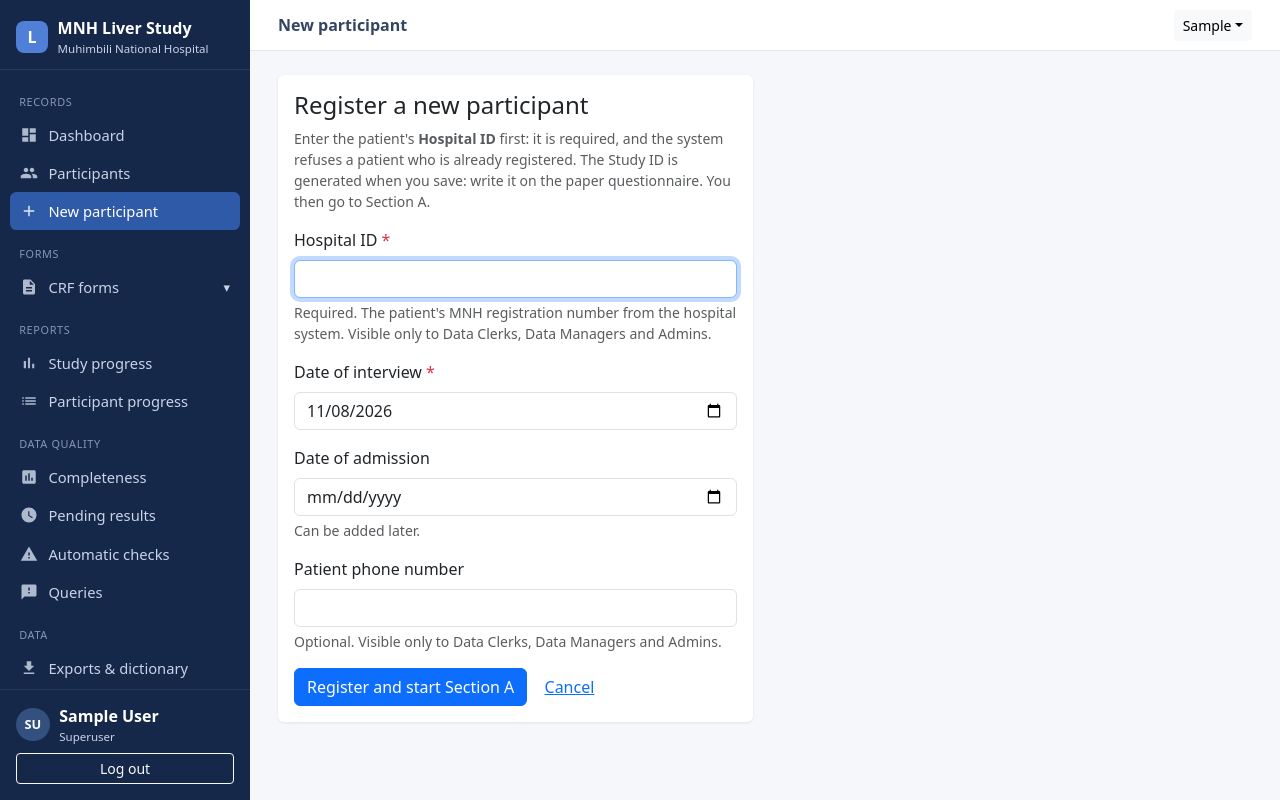
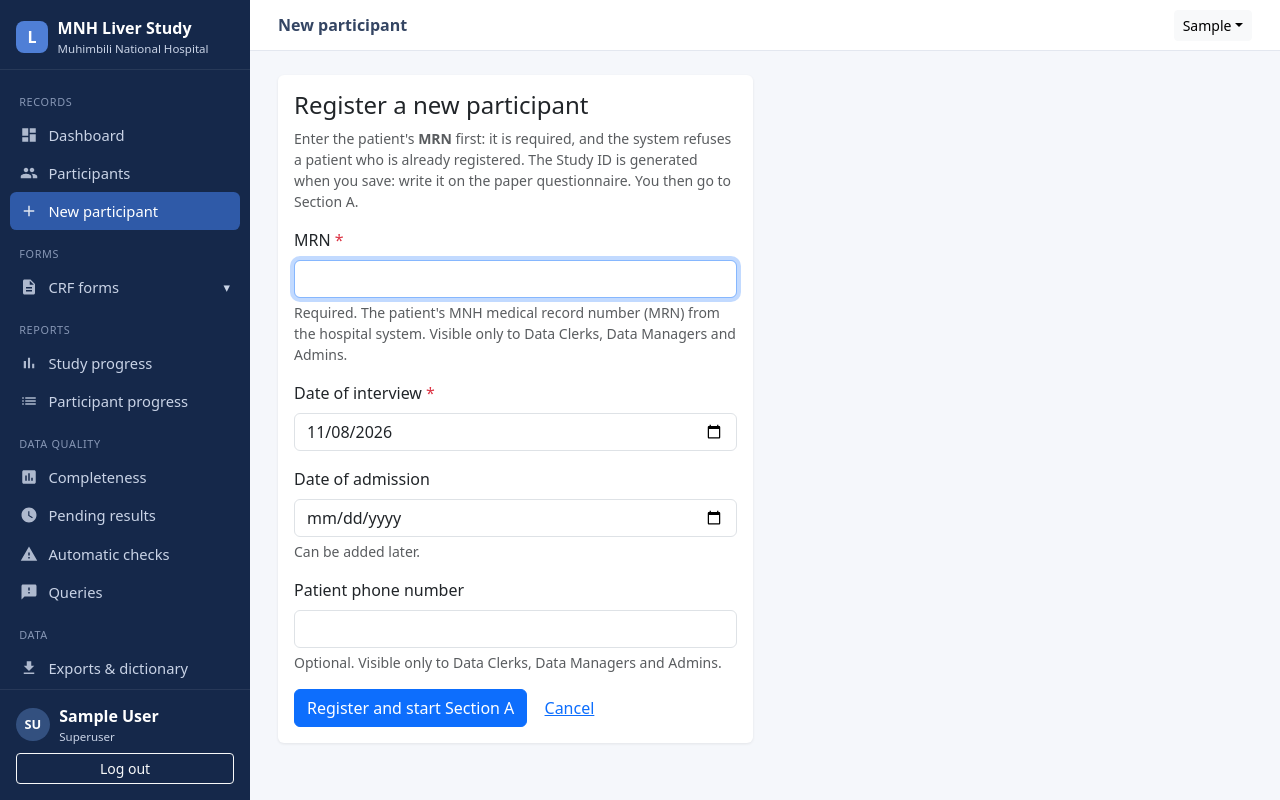
Before and after one commit to Maquiz1/chronic, a Django app: page /records/new/ in a window 1280 px wide. Run offline with Django 5.2, Linux system fonts and the light colour scheme; the visitor is signed in with stand-in values (Sample User, id 1); parts of the project's set-up code (start-up, migrations or seed data) failed here and were passed over.

Commit message:
Show MRN instead of interviewer on the participant list, filter by MRN
Hospital ID is labelled MRN everywhere (decision D35 answered: use the
medical record number). The participant list shows the MRN column and an
MRN filter box for roles allowed to see identifiers; investigators still
see neither.

Co-Authored-By: Claude Opus 5.5 <noreply@anthropic.com>

```diff
--- a/crf/decisions.py
+++ b/crf/decisions.py
@@ -16,7 +16,7 @@ DECISIONS = [
     ('D21', 'High', 'Dates', 'H, L1', 'There is no admission date or discharge/death date, so length of stay (L1) cannot be checked, and lab timing cannot be judged. Cause and date of death are not collected.', 'Admission date (H5) and discharge/death date (L3) added; L1 is checked against them. Decide whether to add cause of death.', 'PI', '', 'Open'),
     ('D36', 'High', 'Child-Pugh', 'F7a', 'CRF v0.2 grades ascites as Moderate or Severe only. Child-Pugh uses None / Mild (slight, or controlled with diuretics) = 2 / Moderate-severe (tense or refractory) = 3, so the grades do not map directly.', 'For now: Absent = 1, Moderate = 2, Severe = 3 points. Either confirm, or print the Child-Pugh grades (None / Mild / Moderate-severe) on the CRF.', 'PI + supervisor', '', 'Open'),
     ('D37', 'High', 'Primary outcome', 'Section K', 'CRF v0.2 removed "Does the patient meet accepted criteria for liver transplantation?", but "need for liver transplantation" is in the study title. There is no longer any item that records the outcome.', 'Calculated: transplant indicated = any of Child-Pugh C, MELD-Na >= 15, recurrent variceal bleeding (K1), refractory ascites (K2), recurrent encephalopathy (K3), HCC within Milan. Confirm the list (and whether one indication is enough) from the proposal.', 'PI + statistician', '', 'Open'),
-    ('D35', 'Medium', 'Hospital ID', 'H1a', 'The hospital registration number is recorded for every patient and is required before a participant can be registered, but it is not printed on the CRF, and its format is not stated. The MNH system shows both an MR number (one per patient) and an IP number (one per admission).', 'Required and unique; letters, digits, "-", "/" and "." accepted, stored in capitals. Proposed: use the MR number (stays the same across admissions) and add a "Hospital ID" line to the CRF header.', 'PI', '', 'Open'),
+    ('D35', 'Medium', 'MRN', 'H1a', 'The hospital number is recorded for every patient and is required before a participant can be registered, but it is not printed on the CRF. The MNH system shows both an MR number (one per patient) and an IP number (one per admission).', 'Required and unique; letters, digits, "-", "/" and "." accepted, stored in capitals. Add an "MRN" line to the CRF header.', 'PI', 'Use the MRN (medical record number), which stays the same across admissions. Decided by the study team, 8 Nov 2026.', 'Answered'),
     ('D01', 'Medium', 'Study ID', 'H1', 'Study ID format not given.', 'System generates CLD-0001, CLD-0002, ... when a participant is registered. Change the prefix in .env (STUDY_ID_PREFIX) if needed.', 'PI', '', 'Open'),
     ('D06', 'Medium', 'Skip logic', 'B1', 'If "Ever diagnosed with CLD" is No, should B2 be skipped? (Assumed yes.) All participants have decompensated CLD, so No means first diagnosis at this admission.', 'B2 is asked only when B1 = Yes.', 'PI', '', 'Open'),
     ('D07', 'Medium', 'Units', 'B2', 'Duration since diagnosis is free text (no unit).', 'Number plus unit (months/years).', 'Data manager', '', 'Open'),
--- a/crf/dictionary.py
+++ b/crf/dictionary.py
@@ -34,7 +34,7 @@ WRAP = Alignment(wrap_text=True, vertical='top')
 # Version history: add a line for every new version.
 CHANGE_LOG = [
     ('0.1', '2026-11-08', 'First draft from "questionnaire final.docx" and the MNH lab sheets (units1.jpeg, '
-     'units2.jpeg). Proposal not yet received. Later: Hospital ID added (H1a, D35).'),
+     'units2.jpeg). Proposal not yet received. Later: MRN added (H1a, D35).'),
     ('0.2', '2026-11-08', 'Updated to "questionnaire final_v0.2.docx". Sections re-lettered: Etiology D (was E), '
      'Comorbidities E (was F), Examination F (was D). Etiology: hepatitis B/C duration and treatment added; PBC, PSC, '
      'Wilson and haemochromatosis removed; alcohol units per week replaced by days drinking per week. Examination: blood '
--- a/crf/exports.py
+++ b/crf/exports.py
@@ -60,7 +60,7 @@ def _header(code, mode, identifiable):
     lead = [('study_id', 'Study ID'), ('interview_date', 'Date of interview'),
             ('admission_date', 'Date of admission'), ('interviewer', 'Interviewer')]
     if identifiable:
-        lead += [('hospital_id', 'Hospital ID'), ('phone_number', 'Phone number')]
+        lead += [('hospital_id', 'MRN'), ('phone_number', 'Phone number')]
     columns, names = _part(code)
     crf = []
     for column, f, option in columns:
@@ -160,7 +160,7 @@ def notes_rows(key, mode, identifiable):
         ['Data dictionary version', spec.VERSION],
         ['Codes', 'See the codebook / data dictionary. Multiple-answer questions are one 0/1 column per option.'],
         ['Blank cells', 'Not entered yet, skipped by a skip rule, or marked "not done" (listed in the not done column).'],
-        ['Identifiable', 'Yes (hospital IDs and phone numbers): store securely' if identifiable
+        ['Identifiable', 'Yes (MRNs and phone numbers): store securely' if identifiable
          else 'No (no hospital IDs or phone numbers)'],
     ]
 
--- a/crf/forms.py
+++ b/crf/forms.py
@@ -29,11 +29,11 @@ class ParticipantForm(BootstrapFormMixin, forms.ModelForm):
                    'admission_date': forms.DateInput(attrs={'type': 'date'}, format='%Y-%m-%d'),
                    'hospital_id': forms.TextInput(attrs={'autofocus': True, 'autocomplete': 'off',
                                                          'style': 'text-transform: uppercase'})}
-        help_texts = {'hospital_id': 'Required. The patient\'s MNH registration number from the hospital system. '
+        help_texts = {'hospital_id': 'Required. The patient\'s MNH medical record number (MRN) from the hospital system. '
                                      'Visible only to Data Clerks, Data Managers and Admins.',
                       'phone_number': 'Optional. Visible only to Data Clerks, Data Managers and Admins.',
                       'admission_date': 'Can be added later.'}
-        error_messages = {'hospital_id': {'unique': 'This Hospital ID is already registered.'}}
+        error_messages = {'hospital_id': {'unique': 'This MRN is already registered.'}}
 
     def __init__(self, *args, show_identity=True, **kwargs):
         super().__init__(*args, **kwargs)
@@ -49,11 +49,11 @@ class ParticipantForm(BootstrapFormMixin, forms.ModelForm):
         existing = Participant.all_objects.filter(hospital_id=value).exclude(pk=self.instance.pk).first()
         if existing and existing.is_deleted:
             raise forms.ValidationError(
-                f'Hospital ID {value} belongs to {existing.study_id}, which was deleted. Ask an Admin to restore it '
+                f'MRN {value} belongs to {existing.study_id}, which was deleted. Ask an Admin to restore it '
                 f'(Deleted records) instead of registering the patient again.')
         if existing:
             raise forms.ValidationError(format_html(
-                'Hospital ID {} is already registered as <a href="{}">{}</a>. Open that record instead of registering '
+                'MRN {} is already registered as <a href="{}">{}</a>. Open that record instead of registering '
                 'the patient again.', value, reverse('crf:detail', args=[existing.pk]), existing.study_id))
         return value
 
--- a/crf/models.py
+++ b/crf/models.py
@@ -44,8 +44,8 @@ class ActiveManager(models.Manager):
 class Participant(SoftDeleteFields):
     study_id = models.CharField('Study ID', max_length=30, unique=True, editable=False)
     # Required by the form; nullable only so records made before this field existed can be migrated and then filled.
-    hospital_id = models.CharField('Hospital ID', max_length=30, unique=True, null=True,
-                                   help_text='MNH registration number of the patient (unique in the hospital system).')
+    hospital_id = models.CharField('MRN', max_length=30, unique=True, null=True,
+                                   help_text='MNH medical record number (MRN) of the patient, unique in the hospital system.')
     interview_date = models.DateField('Date of interview')
     admission_date = models.DateField('Date of admission', null=True, blank=True)
     phone_number = models.CharField('Patient phone number', max_length=30, blank=True)
--- a/crf/spec.py
+++ b/crf/spec.py
@@ -123,7 +123,7 @@ IMAGING_DONE = [('img_modality', 'any', None)]  # imaging questions apply once a
 HEADER = [
     Field('study_id', 'Study ID', 'text', qn='H1', status='Changed from CRF', decision='D01',
           notes='Generated by the system when the participant is registered (e.g. CLD-0001).'),
-    Field('hospital_id', 'Hospital ID (MNH registration number)', 'text', qn='H1a', status='Added (not on CRF)',
+    Field('hospital_id', 'MRN (MNH medical record number)', 'text', qn='H1a', status='Added (not on CRF)',
           decision='D35', notes='Required before a participant can be registered; unique (the same patient cannot be '
           'registered twice). Identifying: shown only to Data Clerks, Data Managers and Admins; only in identifiable '
           'exports.'),
--- a/crf/views.py
+++ b/crf/views.py
@@ -66,6 +66,9 @@ class ParticipantListView(RoleRequiredMixin, ListView):
             if user_can(self.request.user, 'view_identity'):
                 cond |= Q(phone_number__icontains=q) | Q(hospital_id__icontains=q)
             qs = qs.filter(cond)
+        mrn = self.request.GET.get('mrn', '').strip()
+        if mrn and user_can(self.request.user, 'view_identity'):
+            qs = qs.filter(hospital_id__icontains=mrn)
         if self.request.GET.get('locked') == '1':
             qs = qs.filter(locked=True)
         return qs
--- a/quality/checks.py
+++ b/quality/checks.py
@@ -149,7 +149,7 @@ def consistency_issues(values):
     if admission and interview and admission > interview:
         add(ERROR, 'Header', 'admission_date', 'Admission date is after the interview date.', 'adm_after_int')
     if not v.get('hospital_id') and 'hospital_id' in v:
-        add(ERROR, 'Header', 'hospital_id', 'Hospital ID is missing (required). Add it with "Edit header".', 'hosp_id')
+        add(ERROR, 'Header', 'hospital_id', 'MRN is missing (required). Add it with "Edit header".', 'hosp_id')
     if not admission:
         add(WARNING, 'Header', 'admission_date', 'Admission date is missing (needed for length of stay).', 'adm_missing')
     if outcome_date and admission and outcome_date < admission:
--- a/templates/crf/deleted_records.html
+++ b/templates/crf/deleted_records.html
@@ -6,7 +6,7 @@
 <h2 class="h6 mt-3">Participants</h2>
 <div class="card mb-4"><div class="table-responsive">
 <table class="table table-sm align-middle mb-0">
-  <thead><tr><th>Study ID</th>{% if can.view_identity %}<th>Hospital ID</th>{% endif %}<th>Deleted</th><th>By</th><th>Reason</th><th></th></tr></thead>
+  <thead><tr><th>Study ID</th>{% if can.view_identity %}<th>MRN</th>{% endif %}<th>Deleted</th><th>By</th><th>Reason</th><th></th></tr></thead>
   <tbody>
   {% for p in participants %}
   <tr><td class="fw-semibold">{{ p.study_id }}</td>{% if can.view_identity %}<td class="small">{{ p.hospital_id|default:"—" }}</td>{% endif %}
--- a/templates/crf/form_list.html
+++ b/templates/crf/form_list.html
@@ -9,7 +9,7 @@
   </nav>
 </div>
 <form class="d-flex flex-wrap gap-2 align-items-center mb-3" method="get">
-  <input class="form-control form-control-sm" style="width:14rem" name="q" value="{{ request.GET.q }}" placeholder="Study ID{% if can.view_identity %} or hospital ID{% endif %}">
+  <input class="form-control form-control-sm" style="width:14rem" name="q" value="{{ request.GET.q }}" placeholder="Study ID{% if can.view_identity %} or MRN{% endif %}">
   <select name="show" class="form-select form-select-sm" style="width:auto" onchange="this.form.submit()">
     <option value="all" {% if show == 'all' %}selected{% endif %}>All participants</option>
     <option value="incomplete" {% if show == 'incomplete' %}selected{% endif %}>Items missing</option>
@@ -21,7 +21,7 @@
 </form>
 <div class="card"><div class="table-responsive">
 <table class="table table-sm table-hover align-middle mb-0">
-  <thead><tr><th>Study ID</th>{% if can.view_identity %}<th>Hospital ID</th>{% endif %}<th>Interview</th><th>Status</th><th class="text-end">Answered</th><th class="text-end">Missing</th><th>Last saved</th><th class="text-end">Actions</th></tr></thead>
+  <thead><tr><th>Study ID</th>{% if can.view_identity %}<th>MRN</th>{% endif %}<th>Interview</th><th>Status</th><th class="text-end">Answered</th><th class="text-end">Missing</th><th>Last saved</th><th class="text-end">Actions</th></tr></thead>
   <tbody>
   {% for r in rows %}
   {% with p=r.p s=r.status %}
--- a/templates/crf/participant_detail.html
+++ b/templates/crf/participant_detail.html
@@ -6,7 +6,7 @@
   <div>
     <h1 class="h3 mb-0">{{ participant.study_id }}
       {% if participant.locked %}<span class="badge text-bg-dark fs-6 align-middle">Verified &amp; locked</span>{% endif %}</h1>
-    {% if can.view_identity %}<div class="fw-semibold">Hospital ID: {% if participant.hospital_id %}{{ participant.hospital_id }}{% else %}<span class="text-danger">missing (required): use Edit header</span>{% endif %}</div>{% endif %}
+    {% if can.view_identity %}<div class="fw-semibold">MRN: {% if participant.hospital_id %}{{ participant.hospital_id }}{% else %}<span class="text-danger">missing (required): use Edit header</span>{% endif %}</div>{% endif %}
     <div class="text-muted small">Interview {{ participant.interview_date|date:"d M Y" }} · admitted {{ participant.admission_date|date:"d M Y"|default:"(date missing)" }}
       · by {{ participant.interviewer }}{% if can.view_identity and participant.phone_number %} · phone {{ participant.phone_number }}{% endif %}
       {% if participant.locked %}<br>Locked by {{ participant.locked_by }} on {{ participant.locked_at|date:"d M Y H:i" }}{% endif %}</div>
--- a/templates/crf/participant_form.html
+++ b/templates/crf/participant_form.html
@@ -4,7 +4,7 @@
 <div class="row"><div class="col-md-8 col-lg-6">
 <div class="card"><div class="card-body">
   <h1 class="h4">{% if object %}{{ object }}: questionnaire header{% else %}Register a new participant{% endif %}</h1>
-  {% if not object %}<p class="text-muted small">Enter the patient's <strong>Hospital ID</strong> first: it is required, and the system refuses a patient who is already registered. The Study ID is generated when you save: write it on the paper questionnaire. You then go to Section A.</p>{% endif %}
+  {% if not object %}<p class="text-muted small">Enter the patient's <strong>MRN</strong> first: it is required, and the system refuses a patient who is already registered. The Study ID is generated when you save: write it on the paper questionnaire. You then go to Section A.</p>{% endif %}
   <form method="post" novalidate>{% csrf_token %}{% include '_form.html' %}
     <button class="btn btn-primary">{% if object %}Save{% else %}Register and start Section A{% endif %}</button>
     <a class="btn btn-link" href="{% if object %}{% url 'crf:detail' object.pk %}{% else %}{% url 'crf:list' %}{% endif %}">Cancel</a>
--- a/templates/crf/section_form.html
+++ b/templates/crf/section_form.html
@@ -5,7 +5,7 @@
 <div class="d-flex flex-wrap align-items-center justify-content-between gap-2 mb-2">
   <div>
     <a href="{% if back %}{{ back }}{% else %}{% url 'crf:detail' participant.pk %}{% endif %}" class="text-decoration-none">&larr; {% if back %}Back{% else %}{{ participant }}{% endif %}</a>
-    <span class="text-muted small ms-2">{% if back %}{{ participant }}{% endif %}{% if can.view_identity and participant.hospital_id %}{% if back %} · {% endif %}Hospital ID {{ participant.hospital_id }}{% endif %}</span>
+    <span class="text-muted small ms-2">{% if back %}{{ participant }}{% endif %}{% if can.view_identity and participant.hospital_id %}{% if back %} · {% endif %}MRN {{ participant.hospital_id }}{% endif %}</span>
     <h1 class="h4 mb-0 mt-1">Section {{ section.code }}: {{ section.title }}</h1>
   </div>
   <nav class="d-flex flex-wrap gap-1">
--- a/templates/exports/export_page.html
+++ b/templates/exports/export_page.html
@@ -10,7 +10,7 @@
 
 {% if can_export %}
 {% if not can.export_identifiable %}
-<div class="alert alert-info py-2 small">Your role receives <strong>de-identified</strong> exports: hospital IDs and phone numbers are removed. Participants are identified by Study ID only.</div>
+<div class="alert alert-info py-2 small">Your role receives <strong>de-identified</strong> exports: MRNs and phone numbers are removed. Participants are identified by Study ID only.</div>
 {% endif %}
 <div class="card mb-3"><div class="card-body">
   <div class="row g-3 align-items-end">
@@ -26,7 +26,7 @@
     <div class="col-lg-3">
       <div class="form-check mb-1">
         <input class="form-check-input" type="checkbox" id="exp-identifiable">
-        <label class="form-check-label small" for="exp-identifiable">Include hospital IDs and phone numbers <span class="text-danger">(store securely)</span></label>
+        <label class="form-check-label small" for="exp-identifiable">Include MRNs and phone numbers <span class="text-danger">(store securely)</span></label>
       </div>
     </div>
     {% endif %}
```
Also changed, not shown: accounts/roles.py (+4 -4 lines), crf/tests.py (+8 -2 lines), templates/crf/participant_list.html (+6 -5 lines), crf/migrations/0005_mrn_label.py (added).
